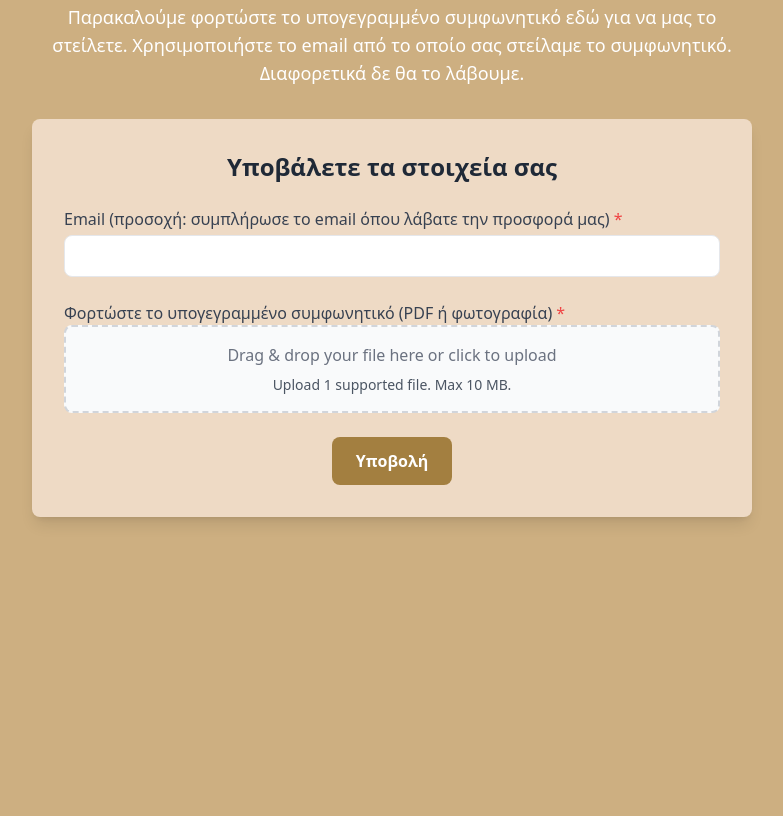
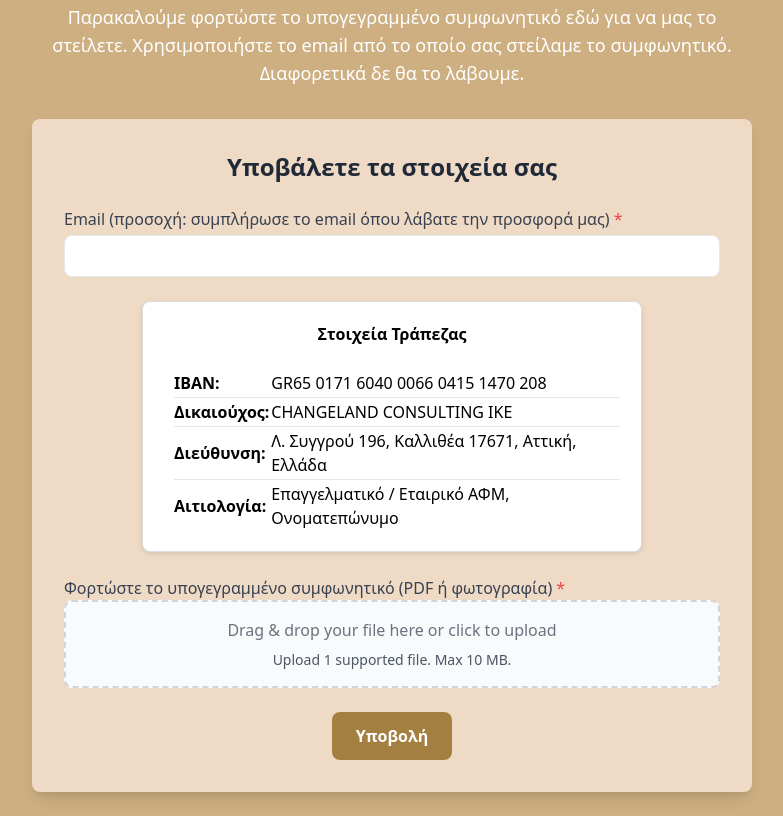
Before and after one commit to changeland/contract, a plain HTML site: page index.html in a window 1280 px wide. Shown: the part 913-1729 px from the top of the page, without its empty margins (248-1031 px from the left). Before the commit the page ends 1454 px from the top, so only its background shows below. Drawn offline with nearby package versions, Linux system fonts and the light colour scheme.

Commit message:
Update index.html

```diff
--- a/index.html
+++ b/index.html
@@ -10,6 +10,15 @@
     h1,h2{
         color: white;
     }
+  .bank-details {
+            background-color: #fff;
+            border: 1px solid #ddd;
+            padding: 20px;
+            max-width: 500px;
+            margin: auto;
+            box-shadow: 0 2px 5px rgba(0, 0, 0, 0.1);
+            border-radius: 8px;
+        }
 </style>
 
 <body class="bg-gray-100" style="background-color: rgb(205, 175, 129);">
@@ -46,6 +55,43 @@
 
         <div class="mt-4">
             <!-- File Upload Section -->
+          <div class="bank-details" style="color: black;">
+                <h1 style="color: black; text-align: center;"><b>Στοιχεία Τράπεζας</b></h1>
+                <br>
+                <table style="margin-left: 10px;">
+                    <tbody>
+
+                        <tr>
+                            <td><p><strong>ΙΒΑΝ:</strong></p></td>
+                            <td><p>GR65 0171 6040 0066 0415 1470 208</p></td>
+                        </tr>
+                        <tr>
+                            <td colspan="2"><hr></td>
+                        </tr>
+                        <tr>
+                            <td><p><strong>Δικαιούχος:</strong></p></td>
+                            <td><p>CHANGELAND CONSULTING IKE</p></td>
+                        </tr>
+                        <tr>
+                            <td colspan="2"><hr></td>
+                        </tr>
+
+                        <tr>
+                            <td><p><strong>Διεύθυνση:</strong></p></td>
+                            <td><p> Λ. Συγγρού 196, Καλλιθέα 17671, Αττική, Ελλάδα</p></td>
+                        </tr>
+                        <tr>
+                            <td colspan="2"><hr></td>
+                        </tr>
+
+                        <tr>
+                            <td><p><strong>Αιτιολογία:</strong></p></td>
+                            <td><p>Επαγγελματικό / Εταιρικό ΑΦΜ, Ονοματεπώνυμο</p></td>
+                        </tr>
+                    </tbody>
+                </table>
+            </div>
+            <br>
             <label class="block text-gray-700 font-medium">
               Φορτώστε το υπογεγραμμένο συμφωνητικό (PDF ή φωτογραφία) <span class="text-red-500">*</span>
             </label>
```
